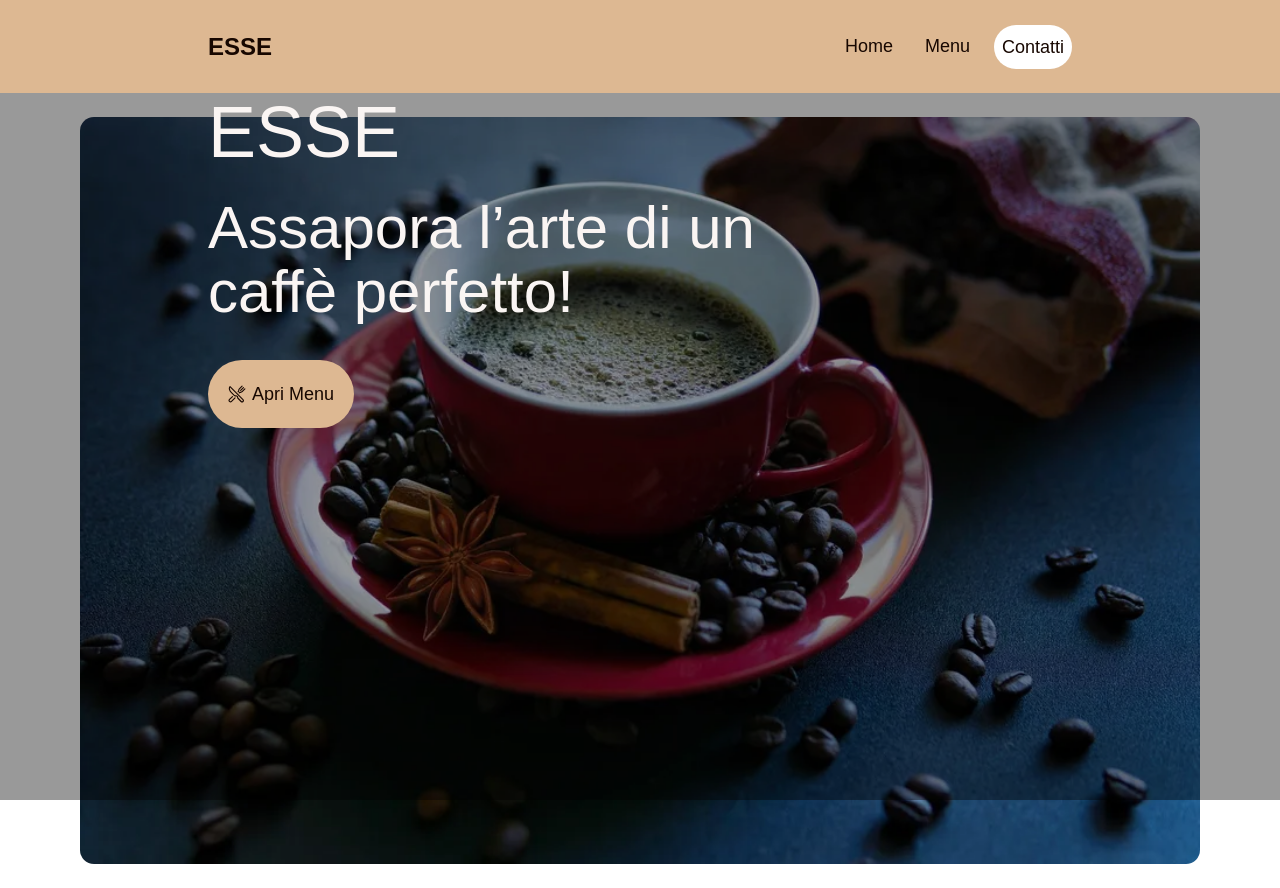
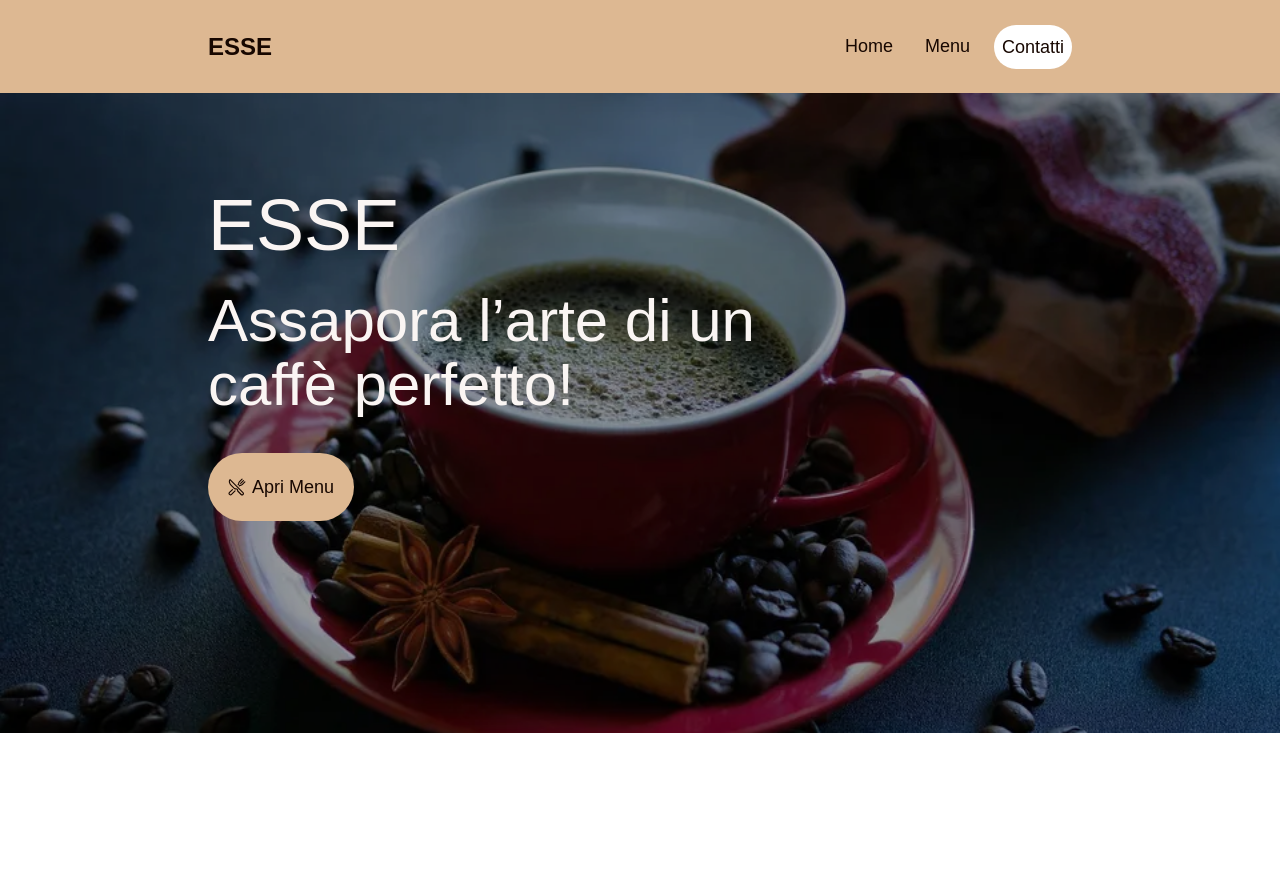
Before and after one commit to moreee-sa/esse-bar, a React (Vite) app: page / in a window 1280 px wide. After the commit the page ends 800 px from the top, so only its background shows below. Built offline with nearby package versions, Linux system fonts and the light colour scheme; a web font is replaced by a local one.

Commit message:
Aggiornata HomeSection: layout verticale, HomeImage come sfondo e HomeText sopra

```diff
--- a/src/components/Home/HomeSection.tsx
+++ b/src/components/Home/HomeSection.tsx
@@ -3,11 +3,9 @@ import HomeImage from "@components/Home/HomeImage"
 
 function HomeSection() {
   return (
-    <div className="p-6 lg:px-20 lg:py-6">
-        <div className="flex flex-col justify-center items-center lg:flex-row rounded-xl overflow-hidden w-full">
-          <HomeText />
-          <HomeImage />
-        </div>
+    <div className="w-full h-[60vh] md:h-[80vh] relative overflow-hidden">
+      <HomeImage />
+      <HomeText />
     </div>
   )
 }
```
